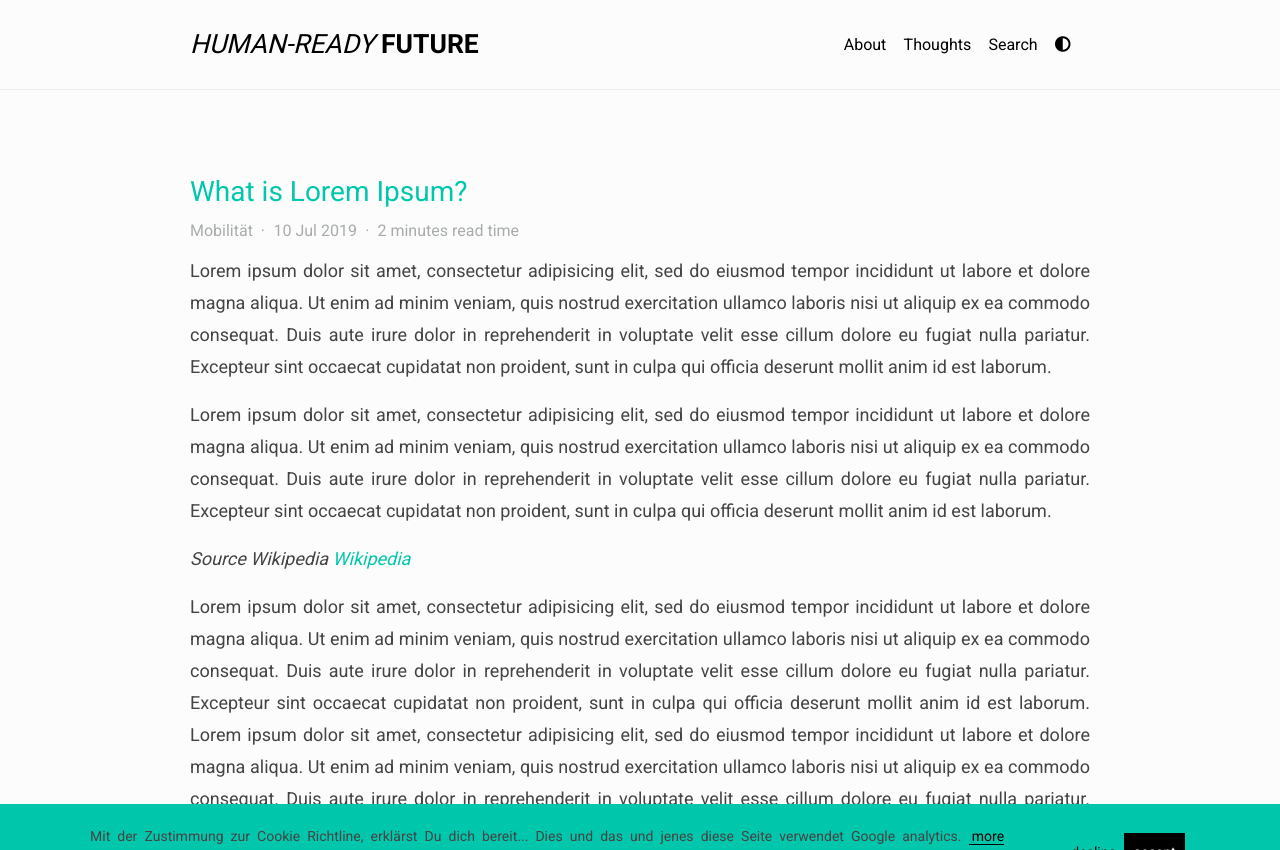
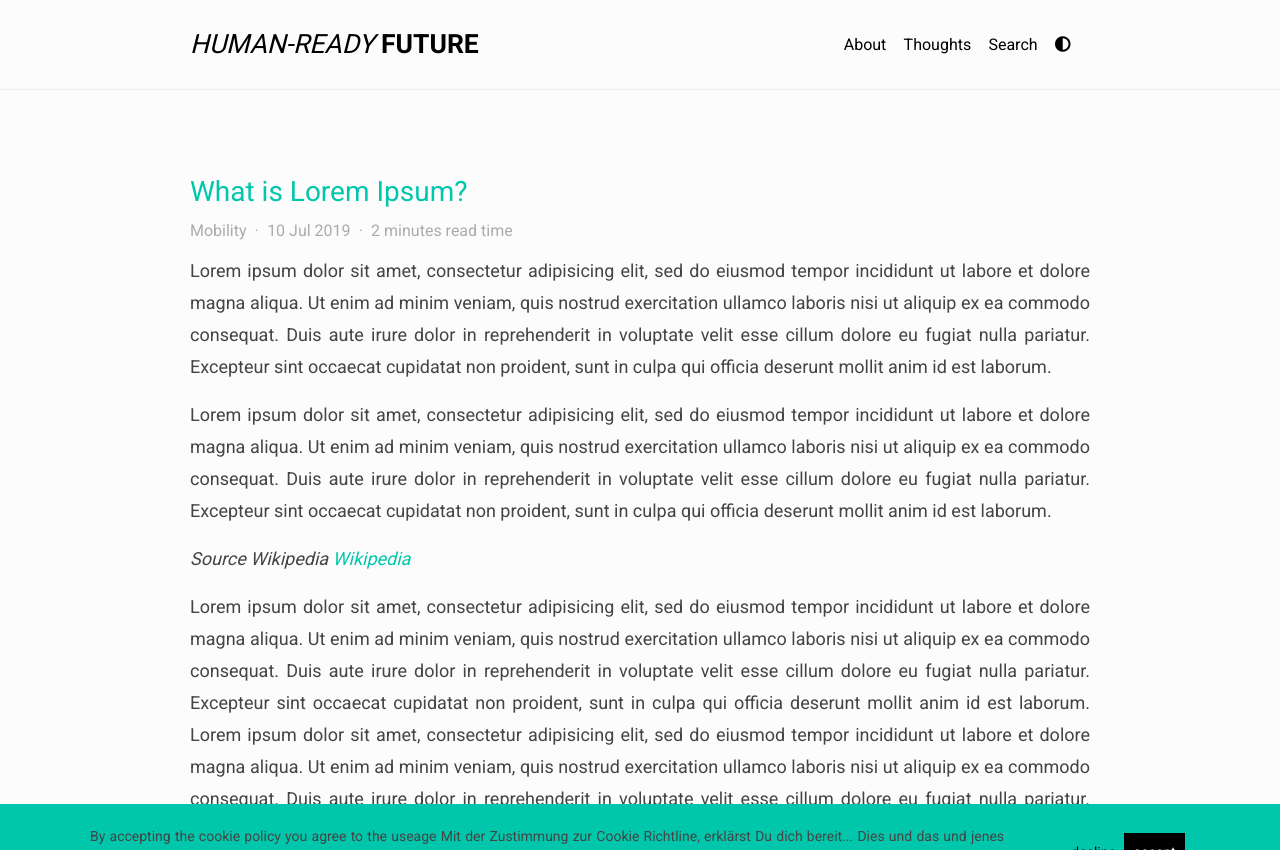
Before and after one commit to 110101/blog_humanreadyfuture, a Jekyll site: the page built from _posts/2019-07-10-post-1.md, in a window 1280 px wide and 900 px high, cut to the strip 0-850 px from the top of the window. Built offline with Jekyll 4.4.1, drawn with Linux system fonts in a browser that asks for light colours; nearby versions of some CDN libraries; some of the changed text lies outside the part shown.

Commit message:
Update all in english

```diff
--- a/_includes/site-cookiepolicy.html
+++ b/_includes/site-cookiepolicy.html
@@ -1,7 +1,7 @@
 <div id="cookiebanner">
   <div class="cookiecontent">
     <div class="cookietext">
-      <span>Mit der Zustimmung zur Cookie Richtline, erklärst Du dich bereit... Dies und das und jenes diese Seite verwendet Google analytics.</span>
+      <span>By accepting the cookie policy you agree to the useage Mit der Zustimmung zur Cookie Richtline, erklärst Du dich bereit... Dies und das und jenes diese Seite verwendet Google analytics.</span>
       <a href="/cookiepolicy/">more information</a>
     </div>
     <div class="cookiebuttons">
--- a/_includes/site-shortabout.html
+++ b/_includes/site-shortabout.html
@@ -8,5 +8,5 @@
   </p>
 </div>
 <div class="thoughts typeset">
-  <h4 class="">Gedanken</h4>
+  <h4 class="">Thoughts</h4>
 </div>
--- a/_posts/2019-07-10-post-1.md
+++ b/_posts/2019-07-10-post-1.md
@@ -2,7 +2,7 @@
 title: What is Lorem Ipsum?
 layout: post
 categories:
-- Mobilität
+- Mobility
 ---
 
 Lorem ipsum dolor sit amet, consectetur adipisicing elit, sed do eiusmod tempor incididunt ut labore et dolore magna aliqua. Ut enim ad minim veniam, quis nostrud exercitation ullamco laboris nisi ut aliquip ex ea commodo consequat. Duis aute irure dolor in reprehenderit in voluptate velit esse cillum dolore eu fugiat nulla pariatur. Excepteur sint occaecat cupidatat non proident, sunt in culpa qui officia deserunt mollit anim id est laborum.
```
Also changed, not shown: _posts/2019-08-27-post-3.md (+1 -1 lines), _posts/2019-09-19-post-4.md (+1 -1 lines).
